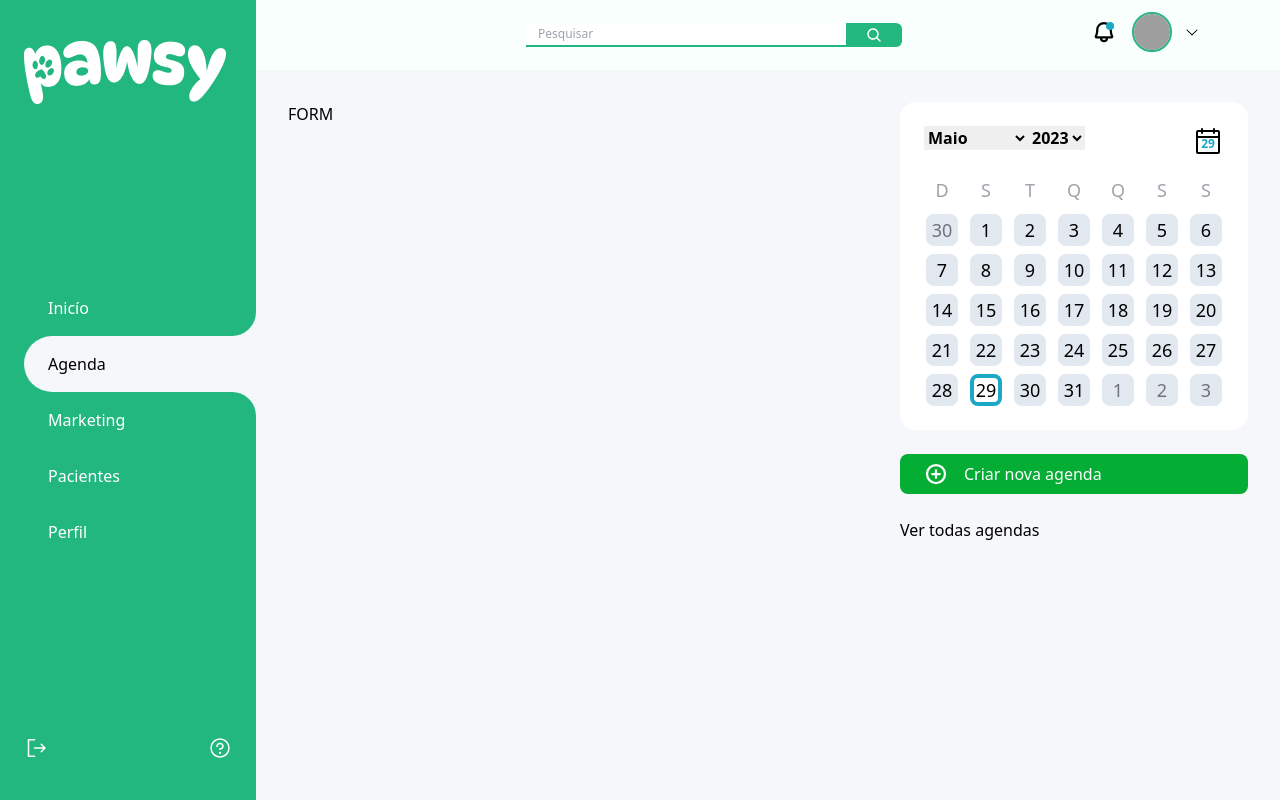
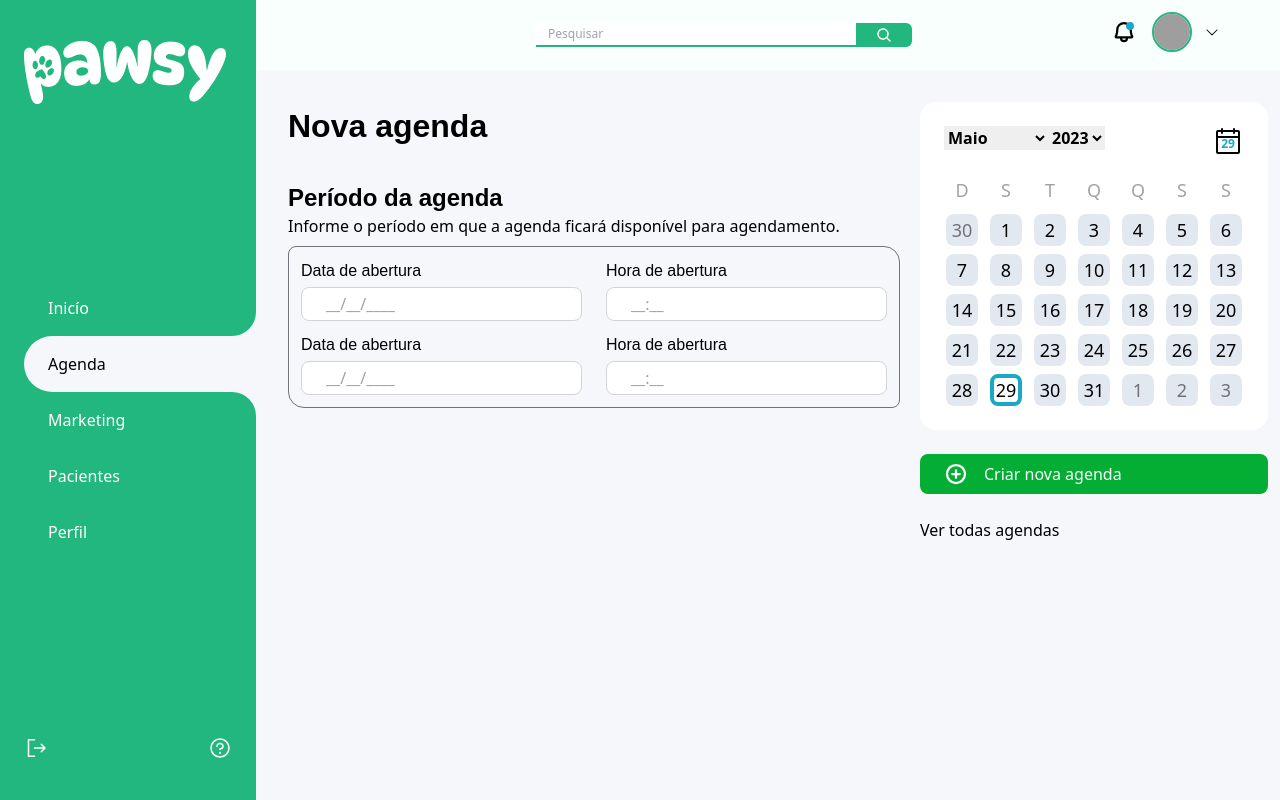
Before and after one commit to pawsy-oficial/pawsy, a React (Vite) app: page /agenda in a window 1280 px wide. Both pictures are taken after a click on the element "Criar nova agenda". Built offline with nearby package versions, Linux system fonts and the light colour scheme; grey boxes are pictures that could not be loaded.

Commit message:
feat: start create new schedule form

```diff
--- a/src/pages/clinic/Schedule.jsx
+++ b/src/pages/clinic/Schedule.jsx
@@ -9,13 +9,13 @@ export default function Schedule() {
     const [pageContent, setPageContent] = useState(0)
     const content = [HomeSchedule, FormNewSchedule]
 
-    function PageSelect({page}){
+    function PageSelect({ page }) {
 
         switch (pageContent) {
             case 0:
-                return <HomeSchedule/>
+                return <HomeSchedule />
             case 1:
-                return <FormNewSchedule/>
+                return <FormNewSchedule />
         }
     }
 
@@ -28,20 +28,20 @@ export default function Schedule() {
                 <section className="p-8">
                     <div className="flex gap-5">
                         <section className="flex-1 max-w-5xl">
-                            <PageSelect page={pageContent}/>
+                            <PageSelect page={pageContent} />
                         </section>
                         <article className="w-[348px] flex flex-col items-center gap-6">
-                            <Calendar page={setPageContent}/>
+                            <Calendar page={setPageContent} />
 
                             <div
                                 className="bg-[#04AD34] w-full rounded-lg px-6 py-2 gap-4 flex items-center cursor-pointer"
-                                onClick={()=>setPageContent(1)}
+                                onClick={() => setPageContent(1)}
                             >
                                 <PlusCircle color="#fff" size={24} weight="bold" />
                                 <p className="text-white">Criar nova agenda</p>
                             </div>
 
-                            <div className="text-base self-start" onClick={()=>setPageContent(0)}>Ver todas agendas</div>
+                            <div className="text-base self-start" onClick={() => setPageContent(0)}>Ver todas agendas</div>
                         </article>
                     </div>
                 </section>
@@ -61,8 +61,38 @@ function HomeSchedule() {
     )
 }
 
-function FormNewSchedule(){
-    return(
-        <h1>FORM</h1>
+function FormNewSchedule() {
+    return (
+        <div className="max-w-2xl">
+            <h1 className="font-sora font-bold text-[32px]">Nova agenda</h1>
+
+            <div className="flex flex-col mb-2 mt-8">
+                <h3 className="font-lato font-semibold text-2xl">Período da agenda</h3>
+                <p>Informe o período em que a agenda ficará disponível para agendamento.</p>
+            </div>
+
+            <section className="border border-zinc-500 rounded-tr-2xl rounded-bl-2xl rounded-tl-lg rounded-br-lg p-3 flex flex-col gap-3 w-full">
+                <div className="flex justify-center gap-6">
+                    <div className="flex flex-col gap-1">
+                        <strong className="text-base font-lato font-normal">Data de abertura</strong>
+                        <input type="text" className="py-1 px-6 rounded-lg border border-zinc-300 focus:border-primary" placeholder="__/__/____" />
+                    </div>
+                    <div className="flex flex-col gap-1">
+                        <strong className="text-base font-lato font-normal">Hora de abertura</strong>
+                        <input type="text" className="py-1 px-6 rounded-lg border border-zinc-300 focus:border-primary" placeholder="__:__" />
+                    </div>
+                </div>
+                <div className="flex justify-center gap-6">
+                    <div className="flex flex-col gap-1">
+                        <strong className="text-base font-lato font-normal">Data de abertura</strong>
+                        <input type="text" className="py-1 px-6 rounded-lg border border-zinc-300 focus:border-primary" placeholder="__/__/____" />
+                    </div>
+                    <div className="flex flex-col gap-1">
+                        <strong className="text-base font-lato font-normal">Hora de abertura</strong>
+                        <input type="text" className="py-1 px-6 rounded-lg border border-zinc-300 focus:border-primary" placeholder="__:__" />
+                    </div>
+                </div>
+            </section>
+        </div>
     )
 }
```
